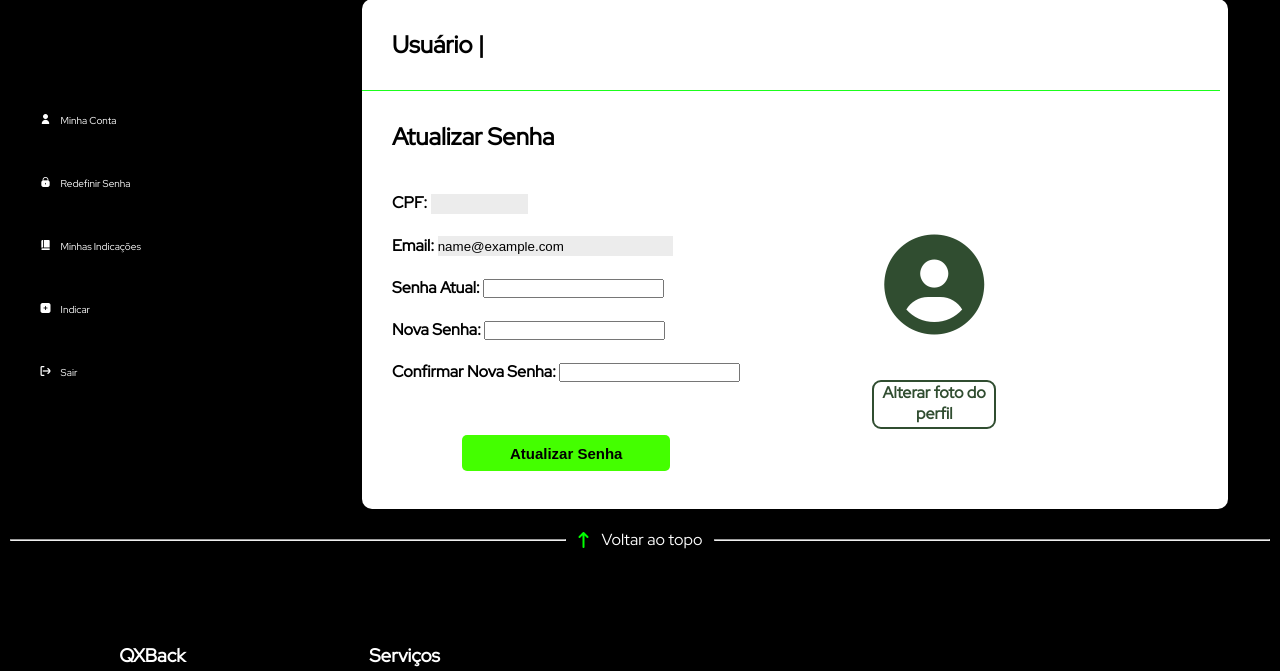
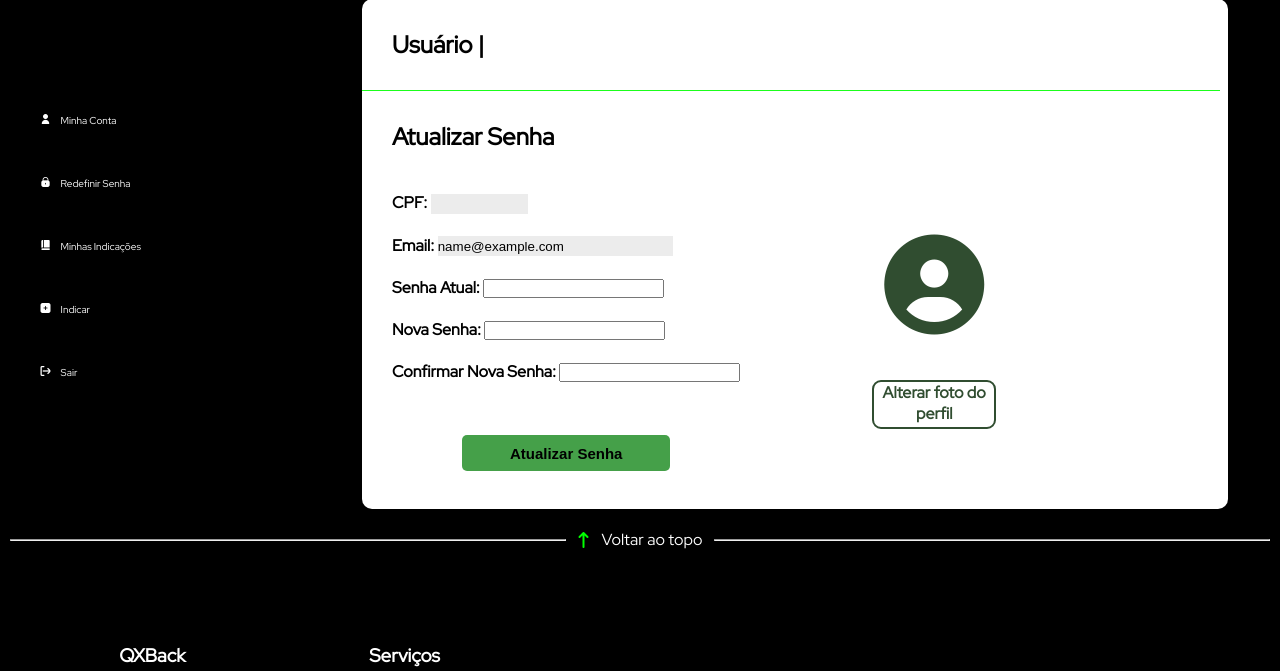
Before and after one commit to Group-QXBack/site-qxback, a PHP site: page /redefinir_senha.php in a window 1280 px wide. Shown: the part 220-891 px from the top of the page. Run offline with PHP 8.4, Linux system fonts and the light colour scheme; the visitor is signed in with stand-in values (Sample User, id 1); some libraries are stand-ins or nearby versions.

Commit message:
Update style.css

```diff
--- a/ScreenUser/style.css
+++ b/ScreenUser/style.css
@@ -255,7 +255,7 @@ header .perfil i {
 
 .btn-atualizar button {
     border: none;
-    background-color: #44ff00;
+    background-color: #45a049;
     color: #000000;
     padding: 0.6rem 3rem;
     border-radius: 5px;
@@ -266,7 +266,7 @@ header .perfil i {
 }
 
 .btn-atualizar button:hover {
-    background-color: #3ad302;
+    background-color: #45a049;
     transform: scale(1.05);
 }
 
```
